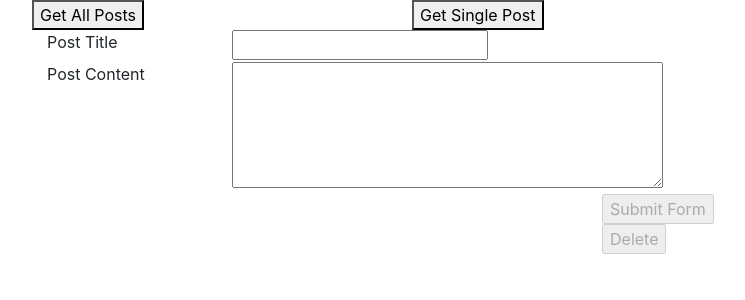
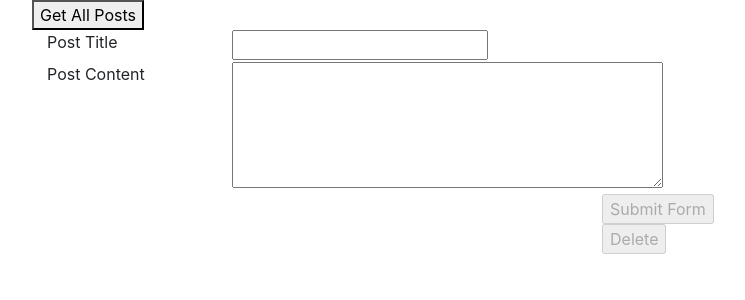
Before and after one commit to mlk0/ngHttp, an Angular app: page / in a window 1280 px wide. Shown: the top 300 px of the page, without its empty margins (53-798 px from the left). Built offline with nearby package versions, Linux system fonts and the light colour scheme.

Commit message:
removing a button

```diff
--- a/src/app/json-placeholder-demo/json-placeholder-demo.component.html
+++ b/src/app/json-placeholder-demo/json-placeholder-demo.component.html
@@ -4,9 +4,9 @@
     <div class="col-md-4">
       <button (click)="getAllPosts()">Get All Posts </button>
     </div>
-    <div class="col-md-4">
+    <!-- <div class="col-md-4">
       <button (click)="getSinglePost(1)">Get Single Post </button>
-    </div>
+    </div> -->
 
     <div class="col-md-2">
       <i *ngIf="isBusy" class="fa fa-spinner fa-spin"></i>
```
